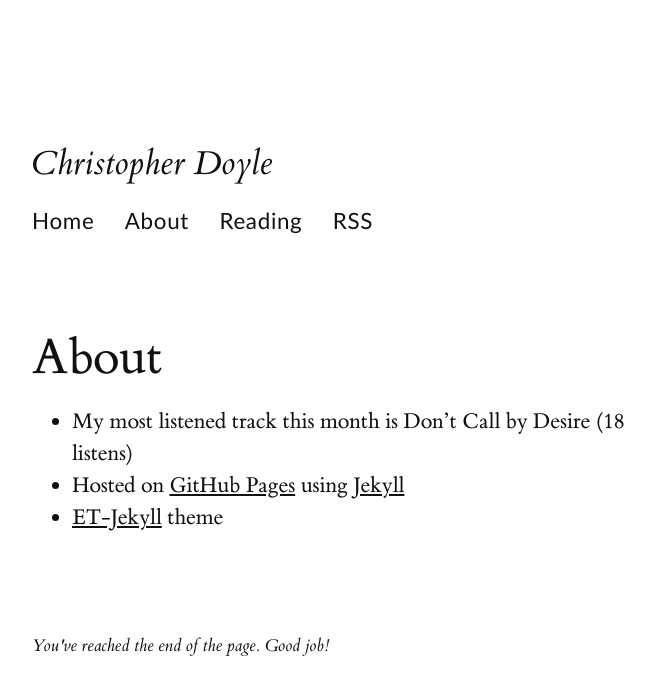
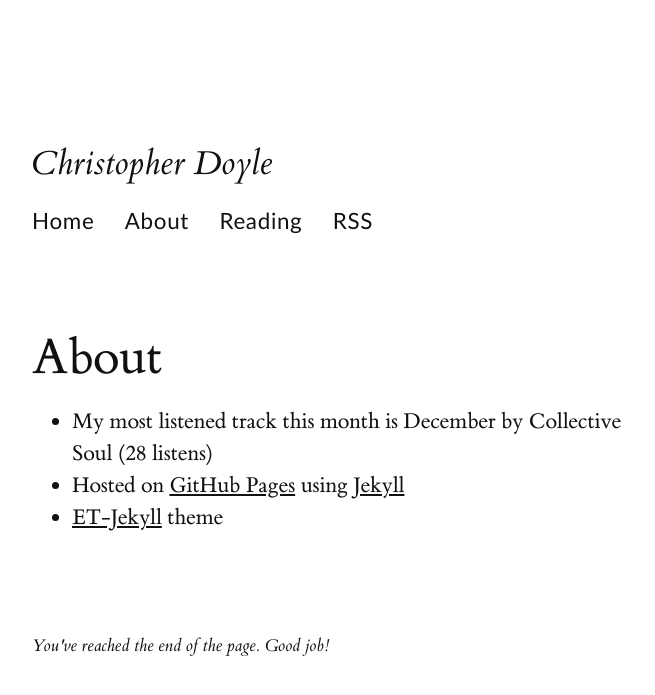
Before and after one commit to christopherdoyle/christopherdoyle.github.io, a Jekyll site: the page built from about.md, in a window 1280 px wide. Shown: the top 695 px of the page, without its empty margins (128-783 px from the left). Built offline with Jekyll 4.4.1, drawn with Linux system fonts in a browser that asks for light colours.

Commit message:
Updated config with latest top track from last.fm

```diff
--- a/_config.yml
+++ b/_config.yml
@@ -10,7 +10,7 @@ sass:
   style: compressed
 title: Christopher Doyle
 top_track:
-  artist: Desire
-  name: Don't Call
-  playcount: 18
+  artist: Collective Soul
+  name: December
+  playcount: 28
 url: https://christopherdoyle.github.io/
```
